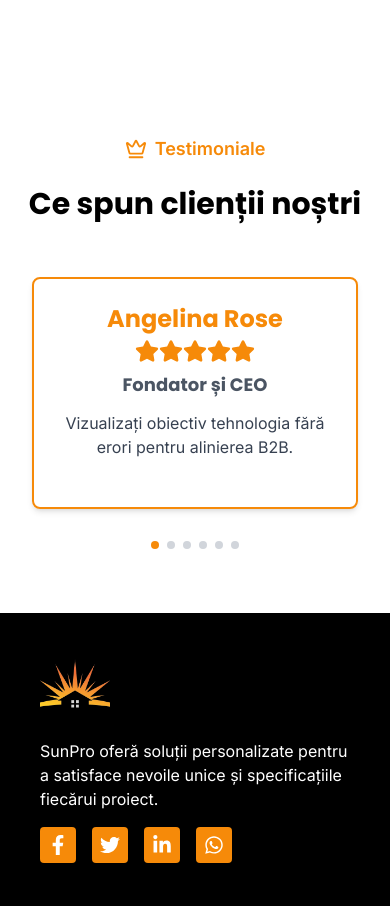
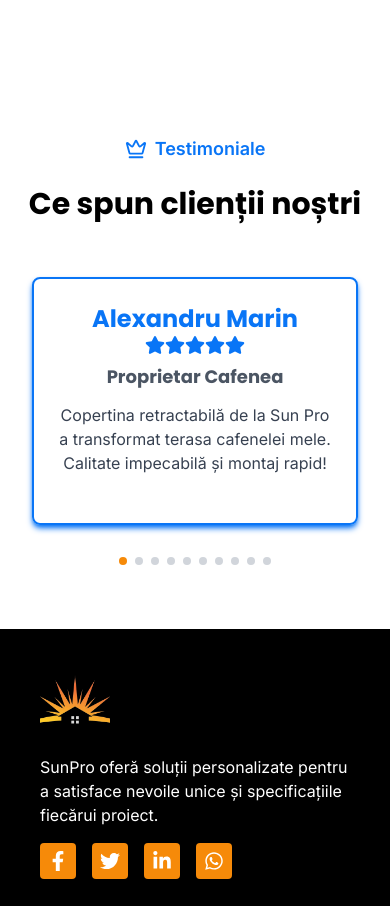
Before and after one commit to mocanuandrei1/sun-pro-2, a Next.js app: page /despre-noi in a window 390 px wide. Shown: the part 2660-3566 px from the top of the page. Built offline with nearby package versions, Linux system fonts and the light colour scheme.

Commit message:
Refactor testimonials components for improved responsiveness and layout

```diff
--- a/src/components/Testimonials.js
+++ b/src/components/Testimonials.js
@@ -3,39 +3,74 @@ import TestimonialsMobile from "./TestimonialsMobile";
 import TestimonialsDesktop from "./TestimonialsDesktop";
 
 const slides = [
+  // Copertine retractabile, fixe, din policarbonat sau din pânză
   {
-    name: "Angelina Rose",
-    role: "Fondator și CEO",
-    review: "Vizualizați obiectiv tehnologia fără erori pentru alinierea B2B.",
+    name: "Alexandru Marin",
+    role: "Proprietar Cafenea",
+    review:
+      "Copertina retractabilă de la Sun Pro a transformat terasa cafenelei mele. Calitate impecabilă și montaj rapid!",
   },
   {
-    name: "Ion Popescu",
-    role: "Director de Marketing",
+    name: "Cristina Voicu",
+    role: "Proprietar Vilă",
     review:
-      "Valorifică monoton o gamă extinsă de modele prin colaborare eficientă.",
+      "Copertinele din policarbonat de la Sun Pro oferă protecție excelentă împotriva soarelui și a ploii. Recomand cu încredere!",
+  },
+
+  // Pergole retractabile din aluminiu sau din lemn
+  {
+    name: "Mihai Radu",
+    role: "Manager Restaurant",
+    review:
+      "Pergola retractabilă de la Sun Pro adaugă eleganță și funcționalitate terasei noastre. Un produs excelent!",
   },
   {
-    name: "Maria Ionescu",
-    role: "Dezvoltator Principal",
+    name: "Alina Dobre",
+    role: "Proprietar Pensiune",
     review:
-      "Inovați eficient resursele de la un capăt la altul cu arhitecturi cross-platform.",
+      "Pergola din lemn de la Sun Pro se potrivește perfect cu estetica pensiunii noastre. Suntem foarte mulțumiți!",
+  },
+
+  // Închideri terase din sticlă sau din policarbonat
+  {
+    name: "Răzvan Ionescu",
+    role: "Proprietar Restaurant",
+    review:
+      "Închiderea terasei cu sticlă de la Sun Pro ne permite să o folosim tot anul. Calitate de top!",
   },
   {
-    name: "Angelina Rose",
-    role: "Fondator și CEO",
-    review: "Vizualizați obiectiv tehnologia fără erori pentru alinierea B2B.",
+    name: "Ioana Tudor",
+    role: "Proprietar Casă de Vacanță",
+    review:
+      "Închiderea terasei cu policarbonat de la Sun Pro ne-a transformat spațiul într-un loc preferat pentru relaxare.",
+  },
+
+  // Rulouri exterioare din aluminiu sau PVC
+  {
+    name: "Andrei Popa",
+    role: "Proprietar Locuință",
+    review:
+      "Rulourile din aluminiu de la Sun Pro oferă protecție excelentă și adaugă siguranță casei noastre.",
   },
   {
-    name: "Ion Popescu",
-    role: "Director de Marketing",
+    name: "Elena Stancu",
+    role: "Proprietar Apartament",
     review:
-      "Valorifică monoton o gamă extinsă de modele prin colaborare eficientă.",
+      "Rulourile din PVC de la Sun Pro sunt estetice, durabile și eficiente în izolarea termică. O alegere excelentă!",
+  },
+
+  // Prelate PVC pentru terase, piscine, balcoane
+  {
+    name: "Sorin Dumitru",
+    role: "Proprietar Terasă",
+    review:
+      "Prelata din PVC de la Sun Pro a schimbat aspectul terasei noastre. Este rezistentă și ușor de întreținut!",
   },
   {
-    name: "Maria Ionescu",
-    role: "Dezvoltator Principal",
+    name: "Oana Georgescu",
+    role: "Manager Centru SPA",
     review:
-      "Inovați eficient resursele de la un capăt la altul cu arhitecturi cross-platform.",
+      "Prelatele PVC de la Sun Pro sunt robuste, ușor de manevrat și oferă protecție totală. Mulțumim, Sun Pro!",
   },
 ];
 
--- a/src/components/TestimonialsDesktop.js
+++ b/src/components/TestimonialsDesktop.js
@@ -20,7 +20,7 @@ export default function TestimonialsDesktop({ slides }) {
 
   return (
     <div className="w-full max-w-7xl mx-auto py-16 relative">
-      <p className="flex text-lg items-center justify-center text-[#f68a09] font-semibold mb-4">
+      <p className="flex text-lg items-center justify-center text-[#0975F6] font-semibold mb-4">
         <LuCrown className="pr-2 text-3xl" />
         Testimoniale
       </p>
@@ -38,16 +38,23 @@ export default function TestimonialsDesktop({ slides }) {
           >
             {slides.map((slide, index) => (
               <div key={index} className="flex-none w-1/3 p-4">
-                <div className="h-full p-6 rounded-lg text-center border-2 border-[#f68a09] shadow-md text-[#f68a09]">
-                  <h2 className="text-2xl font-bold mb-1">{slide.name}</h2>
+                <div className="group h-full p-6 rounded-lg text-center border-2 border-[#0975F6] shadow-md shadow-[#0975F6] transition-all duration-1000 hover:border-[#f68a09] hover:shadow-[#f68a09]">
+                  <h2 className="text-2xl font-bold text-[#0975F6] group-hover:text-[#f68a09] transition-colors duration-1000">
+                    {slide.name}
+                  </h2>
+                  <h4 className="text-lg text-gray-600">{slide.role}</h4>
                   <div className="flex justify-center mb-2">
-                    <FaStar size={24} />
-                    <FaStar size={24} />
-                    <FaStar size={24} />
-                    <FaStar size={24} />
-                    <FaStar size={24} />
+                    {[...Array(5)].map((_, i) => (
+                      <FaStar
+                        key={i}
+                        size={20}
+                        className="text-[#0975F6] transition-colors duration-300 group-hover:text-[#f68a09]"
+                        style={{
+                          transitionDelay: `${i * 100}ms`, // Creează un efect de tranziție de la stânga la dreapta
+                        }}
+                      />
+                    ))}
                   </div>
-                  <h4 className="text-lg text-gray-600 mb-3">{slide.role}</h4>
                   <p className="text-gray-700 text-base">{slide.review}</p>
                 </div>
               </div>
--- a/src/components/TestimonialsMobile.js
+++ b/src/components/TestimonialsMobile.js
@@ -26,7 +26,7 @@ export default function TestimonialsMobile({ slides }) {
 
   return (
     <div className="w-full mx-auto py-16 relative" {...swipeHandlers}>
-      <p className="flex text-lg items-center justify-center text-[#f68a09] font-semibold mb-4">
+      <p className="flex text-lg items-center justify-center text-[#0975F6] font-semibold mb-4">
         <LuCrown className="pr-2 text-3xl" />
         Testimoniale
       </p>
@@ -43,14 +43,21 @@ export default function TestimonialsMobile({ slides }) {
         >
           {slides.map((slide, index) => (
             <div key={index} className="flex-none w-full p-4">
-              <div className="h-full p-6 rounded-lg text-center border-2 border-[#f68a09] shadow-md text-[#f68a09]">
-                <h2 className="text-2xl font-bold mb-1">{slide.name}</h2>
+              <div className="group h-full p-6 rounded-lg text-center border-2 border-[#0975F6] shadow-md shadow-[#0975F6] transition-all duration-300 group-hover:border-[#f68a09] group-hover:shadow-[#f68a09]">
+                <h2 className="text-2xl font-bold text-[#0975F6] group-hover:text-[#f68a09] transition-colors duration-300">
+                  {slide.name}
+                </h2>
                 <div className="flex justify-center mb-2">
-                  <FaStar size={24} />
-                  <FaStar size={24} />
-                  <FaStar size={24} />
-                  <FaStar size={24} />
-                  <FaStar size={24} />
+                  {[...Array(5)].map((_, i) => (
+                    <FaStar
+                      key={i}
+                      size={20}
+                      className="text-[#0975F6] transition-colors duration-300 group-hover:text-[#f68a09]"
+                      style={{
+                        transitionDelay: `${i * 50}ms`, // Creează un efect de tranziție de la stânga la dreapta
+                      }}
+                    />
+                  ))}
                 </div>
                 <h4 className="text-lg text-gray-600 mb-3">{slide.role}</h4>
                 <p className="text-gray-700 text-base">{slide.review}</p>
```
